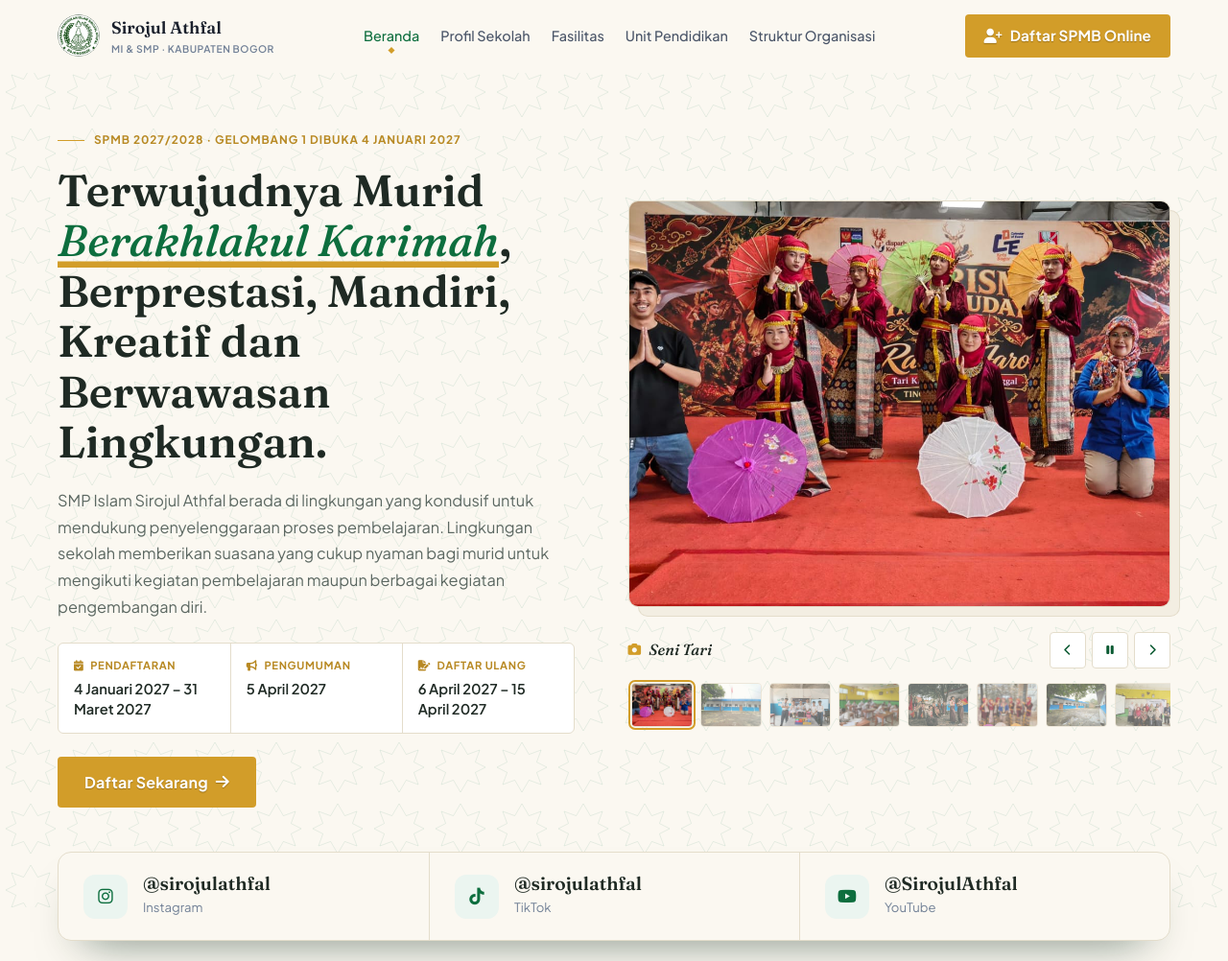
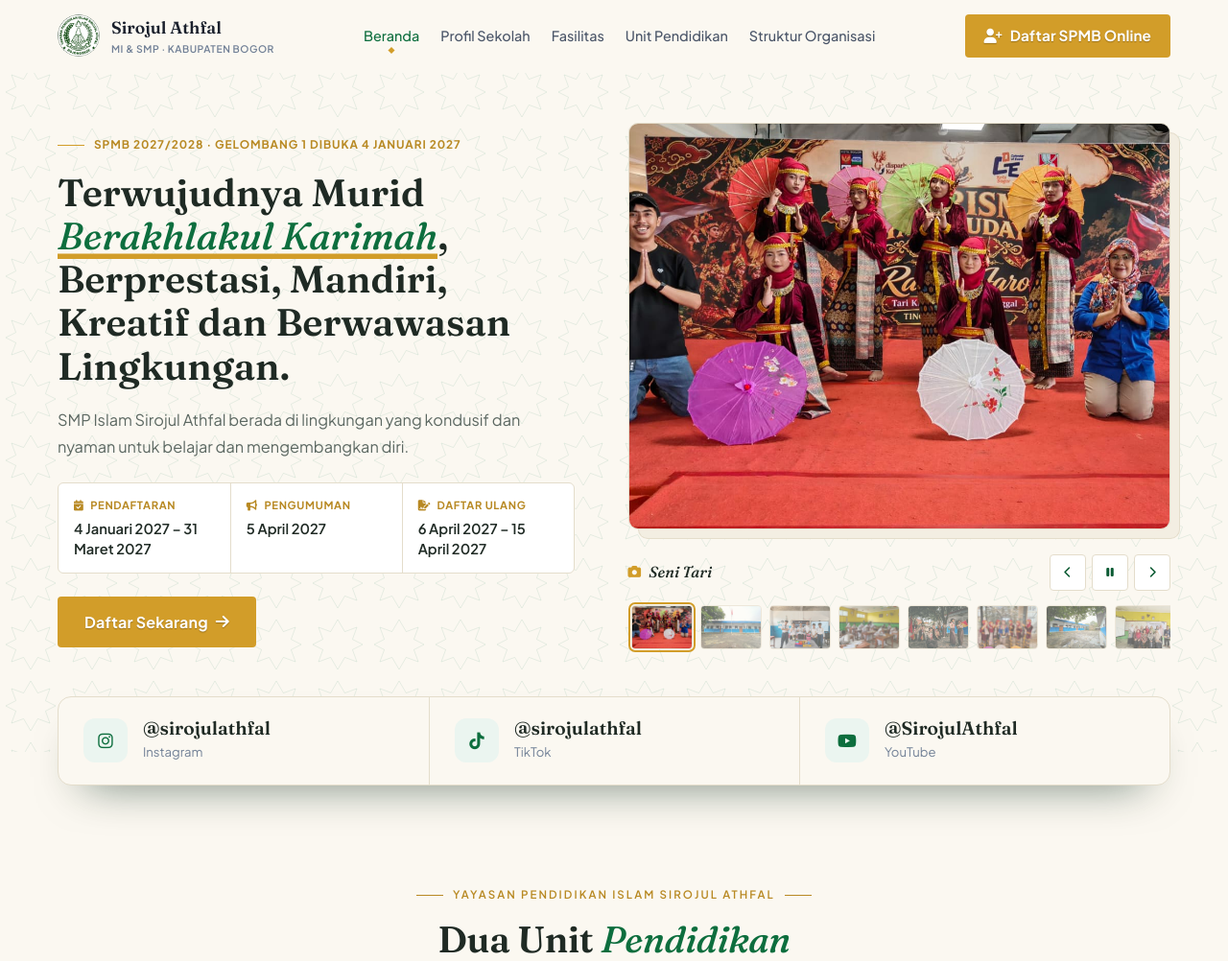
Before and after one commit to GhibranArya/SPMB_Sirojul_Athfal, a Laravel app: page / in a window 1280 px wide. Shown: the top 1002 px of the page at 96% size. Run offline with Laravel 10, Linux system fonts and the light colour scheme; data comes from the database, SQL or seed files in the repository.

Commit message:
Perpendek teks hero beranda
Co-Authored-By: Claude Sonnet 5.5 <noreply@anthropic.com>
Claude-Session: https://claude.ai/code/session_01Dap3Y967vFAc4UMs1LAwhR

```diff
--- a/public/css/hero.css
+++ b/public/css/hero.css
@@ -43,7 +43,7 @@
 .hx-title {
   margin: 0 0 20px;
   font-family: var(--font-display);
-  font-size: clamp(2rem, 3.6vw, 3rem);
+  font-size: clamp(1.8rem, 3.1vw, 2.5rem);
   font-weight: 600;
   line-height: 1.14;
   color: var(--ink);
--- a/resources/views/publik/beranda.blade.php
+++ b/resources/views/publik/beranda.blade.php
@@ -50,7 +50,7 @@
                     {!! str_replace('Berakhlakul Karimah', '<span class="hl">Berakhlakul Karimah</span>', e($profil->visi)) !!}
                 </h1>
                 <p class="hx-desc">
-                    SMP Islam Sirojul Athfal berada di lingkungan yang kondusif untuk mendukung penyelenggaraan proses pembelajaran. Lingkungan sekolah memberikan suasana yang cukup nyaman bagi murid untuk mengikuti kegiatan pembelajaran maupun berbagai kegiatan pengembangan diri.
+                    SMP Islam Sirojul Athfal berada di lingkungan yang kondusif dan nyaman untuk belajar dan mengembangkan diri.
                 </p>
 
                 @if ($gelombang)
```
